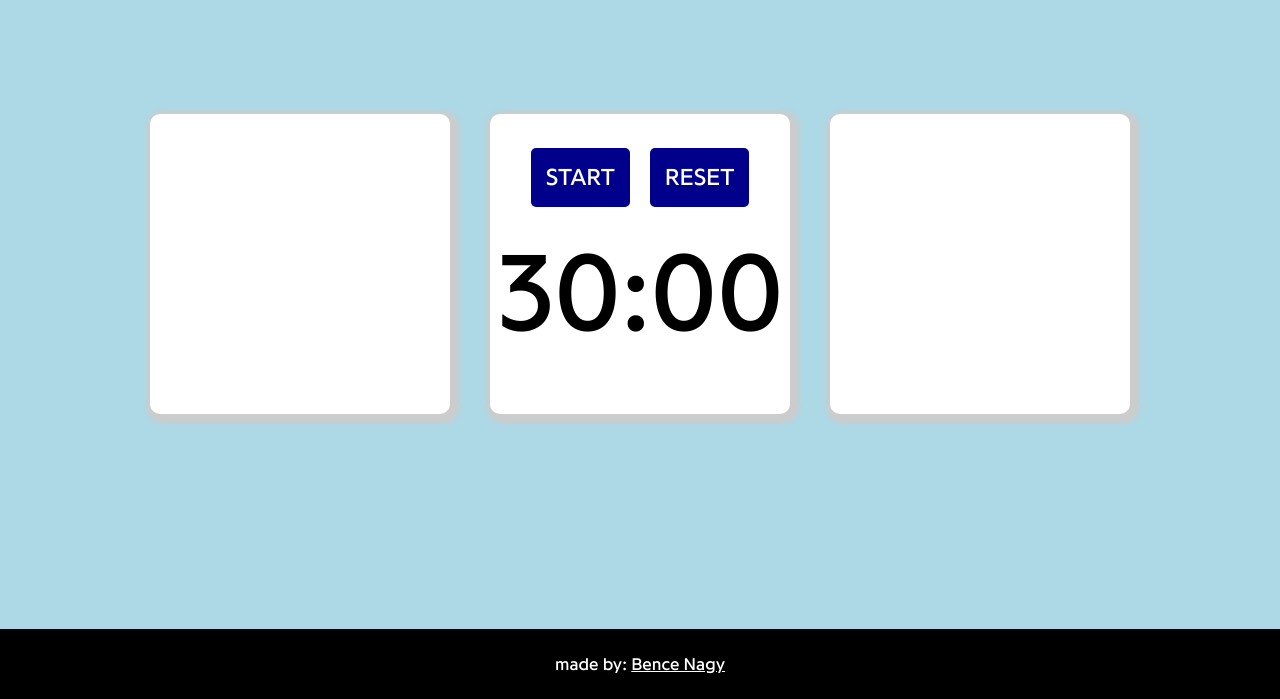
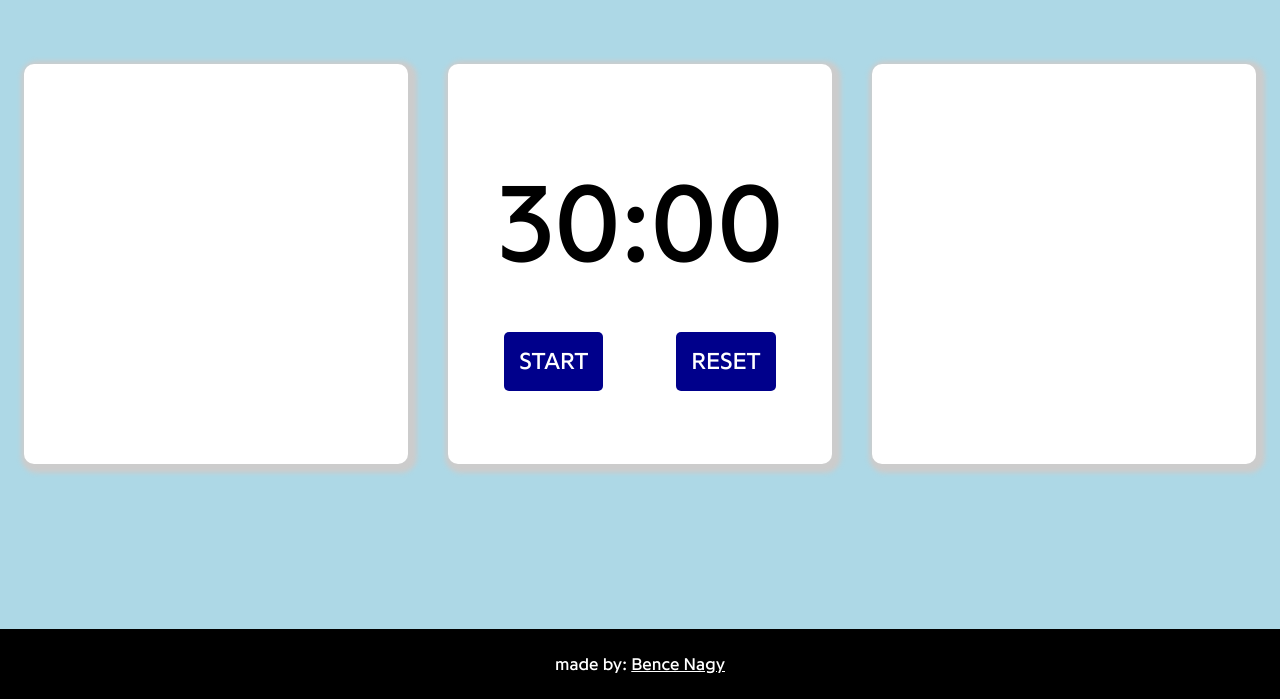
Before and after one commit to nagyb3/productivity-timer, a React (Create React App) app: page / in a window 1280 px wide. Shown: the part 101-800 px from the top of the page. Built offline with nearby package versions, Linux system fonts and the light colour scheme.

Commit message:
better proportions on countDownTimer layout

```diff
--- a/src/App.css
+++ b/src/App.css
@@ -24,6 +24,7 @@ button {
 	flex-direction: column;
 	justify-content: center;
 	align-items: center;
+	gap: 20px;
 }
 
 .countdown-container > p {
@@ -36,8 +37,8 @@ button {
 .app-container {
 	justify-content: center;
 	display: grid;
-	grid-template-rows: 300px;
-	grid-template-columns: repeat(3, 300px);
+	grid-template-rows: 400px;
+	grid-template-columns: repeat(3, 30vw);
 	gap: 40px;
 	height: 100%;
 	box-sizing: border-box;
@@ -52,8 +53,9 @@ button {
 
 .countdown-container > .top-row {
 	display: flex;
-	justify-content: center;
-	gap: 20px;
+	justify-content: space-around;
+	width: 100%;
+	/* gap: 20px; */
 }
 
 .countdown-container > .top-row > button {
--- a/src/CountdownTimer.js
+++ b/src/CountdownTimer.js
@@ -50,11 +50,11 @@ function CountdownTimer() {
 
     return (
         <div className='countdown-container'>
+            <p onClick={handleMinuteChange}>{minutes.toString().padStart(2, '0')}:{seconds.toString().padStart(2, '0')}</p>
             <div className="top-row">
                 <button onClick={handleStart}>{isRunning ? "STOP" : "START"}</button>
                 <button onClick={handleReset}>RESET</button>
             </div>
-            <p onClick={handleMinuteChange}>{minutes.toString().padStart(2, '0')}:{seconds.toString().padStart(2, '0')}</p>
         </div>
     );
 }
```
